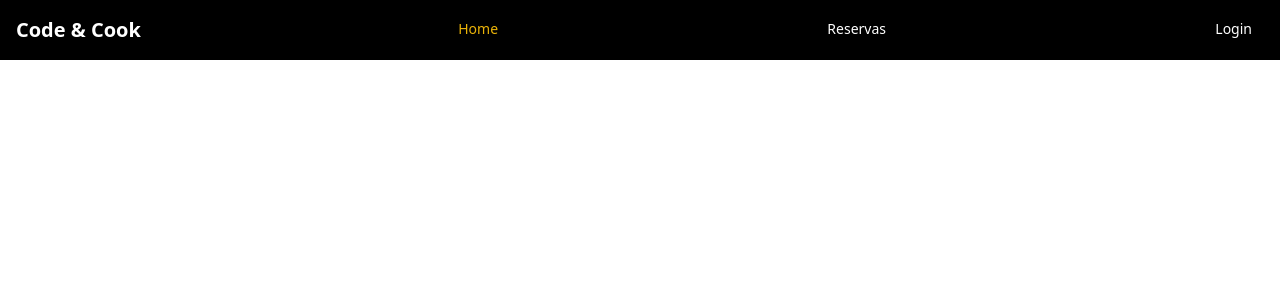
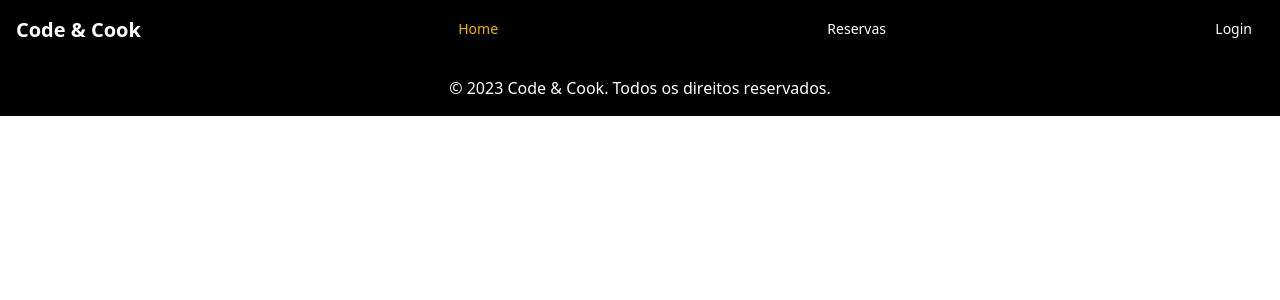
Before and after one commit to yasminlopes/reservas-restaurante, an Angular app: page /home in a window 1280 px wide. Shown: the top 300 px of the page. Built offline with nearby package versions, Linux system fonts and the light colour scheme.

Commit message:
feat: adicionar footer

```diff
--- /dev/null
+++ b/src/app/core/components/footer/footer.component.html
@@ -0,0 +1,5 @@
+<footer class="bg-black py-4">
+  <div class="container mx-auto px-4 text-white text-center">
+    <p>&copy; {{ anoAtual }} Code & Cook. Todos os direitos reservados.</p>
+  </div>
+</footer>
--- /dev/null
+++ b/src/app/core/components/footer/footer.component.ts
@@ -0,0 +1,18 @@
+import { Component, OnInit } from '@angular/core';
+
+@Component({
+  selector: 'app-footer',
+  templateUrl: './footer.component.html',
+  styleUrls: ['./footer.component.scss']
+})
+export class FooterComponent implements OnInit {
+
+  constructor() { }
+
+  ngOnInit(): void {
+  }
+
+  public get anoAtual() {
+    return new Date().getFullYear()
+  }
+}
--- a/src/app/core/core.module.ts
+++ b/src/app/core/core.module.ts
@@ -2,12 +2,14 @@ import { NgModule } from '@angular/core';
 import { CommonModule } from '@angular/common';
 import { NavbarComponent } from './components/navbar/navbar.component';
 import { RouterModule } from '@angular/router';
+import { FooterComponent } from './components/footer/footer.component';
 
 
 
 @NgModule({
   declarations: [
     NavbarComponent,
+    FooterComponent,
   ],
   imports: [
     CommonModule,
@@ -15,6 +17,7 @@ import { RouterModule } from '@angular/router';
   ],
   exports: [
     NavbarComponent,
+    FooterComponent
   ]
 })
 export class CoreModule { }
--- a/src/app/core/layouts/main/main.component.html
+++ b/src/app/core/layouts/main/main.component.html
@@ -4,3 +4,4 @@
     <router-outlet></router-outlet>
   </main>
 </header>
+<app-footer></app-footer>
```
Also changed, not shown: src/app/core/components/footer/footer.component.scss (added), 1 other file (tests, documents, lock files or other folders).
